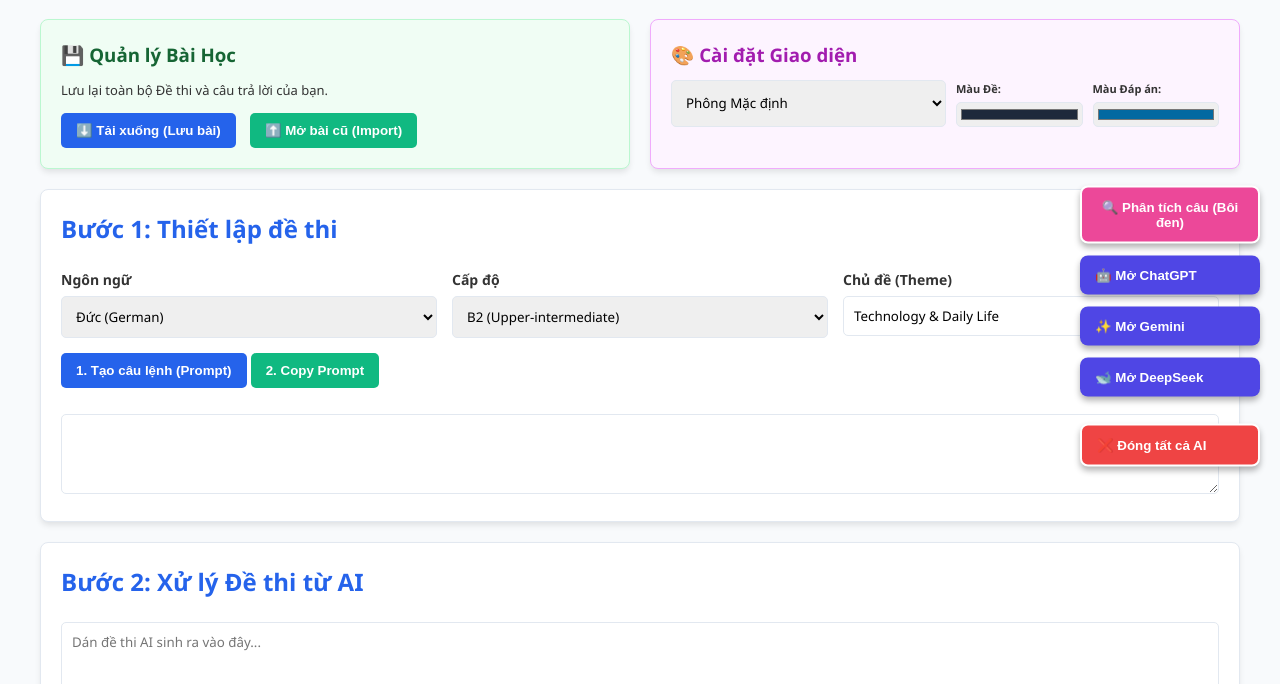
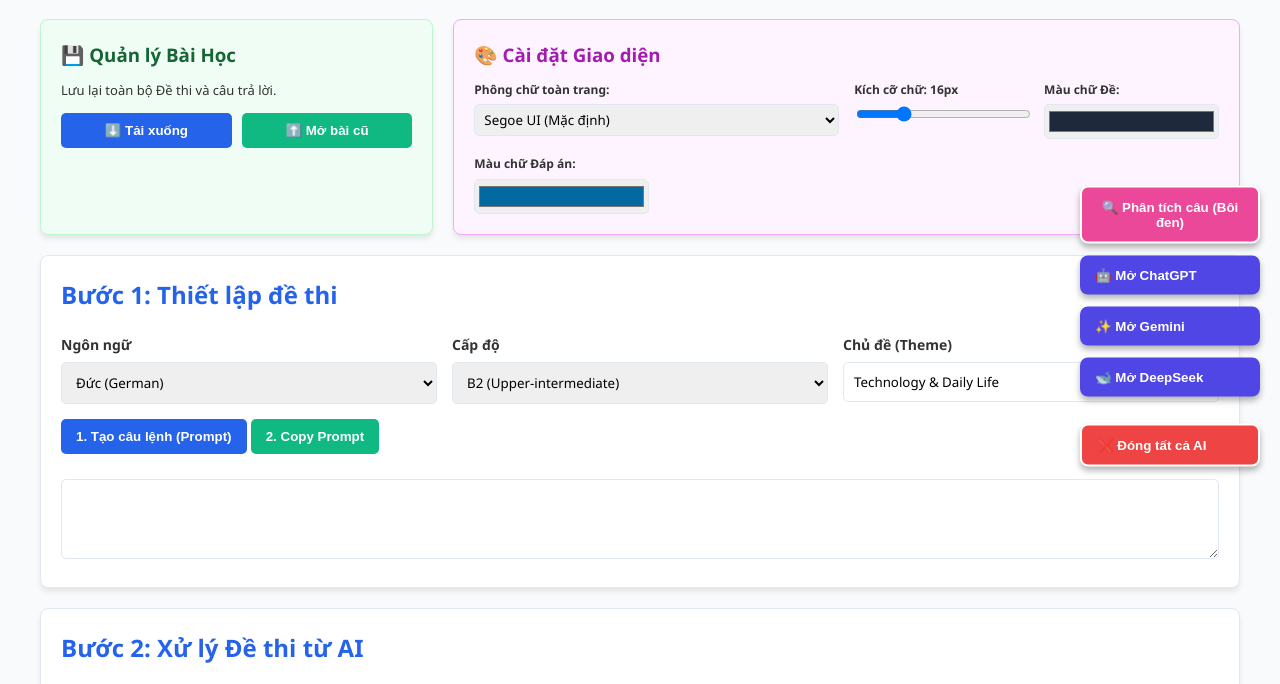
Before and after one commit to williamemily0703-maker/download, a plain HTML site: page index.html in a window 1280 px wide. Shown: the part 74-758 px from the top of the page. Drawn offline with Linux system fonts and the light colour scheme.

Commit message:
Update index.html

```diff
--- a/index.html
+++ b/index.html
@@ -3,21 +3,23 @@
 <head>
     <meta charset="UTF-8">
     <meta name="viewport" content="width=device-width, initial-scale=1.0">
-    <title>AI Language Exam Generator V5</title>
+    <title>AI Language Exam Generator V6</title>
     <style>
         :root {
             --primary: #2563eb; --bg: #f8fafc; --surface: #ffffff; --border: #e2e8f0;
             --app-font: 'Segoe UI', Tahoma, Geneva, Verdana, sans-serif;
+            --app-font-size: 16px; /* Biến quản lý kích cỡ chữ */
             --exam-color: #1e293b;
             --answer-color: #0369a1;
         }
         body { font-family: var(--app-font); background-color: var(--bg); color: #333; line-height: 1.6; padding: 20px; max-width: 1200px; margin: 0 auto; position: relative; transition: all 0.3s ease; }
         h1, h2, h3 { color: var(--primary); margin-top: 0; }
         .card { background: var(--surface); padding: 20px; border-radius: 8px; box-shadow: 0 4px 6px -1px rgba(0,0,0,0.1); margin-bottom: 20px; border: 1px solid var(--border); }
-        .grid { display: grid; grid-template-columns: repeat(auto-fit, minmax(200px, 1fr)); gap: 15px; margin-bottom: 15px; }
+        .grid { display: grid; grid-template-columns: repeat(auto-fit, minmax(150px, 1fr)); gap: 15px; margin-bottom: 15px; }
         label { font-weight: bold; display: block; margin-bottom: 5px; font-size: 14px; }
         select, input[type="text"], input[type="color"], textarea { width: 100%; padding: 10px; border: 1px solid var(--border); border-radius: 5px; box-sizing: border-box; font-family: inherit; }
-        input[type="color"] { padding: 2px; height: 42px; cursor: pointer; }
+        input[type="color"] { padding: 2px; height: 35px; cursor: pointer; }
+        input[type="range"] { width: 100%; cursor: pointer; }
         button { background-color: var(--primary); color: white; border: none; padding: 10px 15px; border-radius: 5px; cursor: pointer; font-weight: bold; transition: background 0.2s; }
         button:hover { background-color: #1d4ed8; }
         .btn-secondary { background-color: #10b981; }
@@ -34,9 +36,9 @@
         .workspace-grid { display: grid; grid-template-columns: 3fr 1.5fr; gap: 20px; }
         @media (max-width: 768px) { .workspace-grid { grid-template-columns: 1fr; } }
 
-        .exam-content-box { background: #f1f5f9; padding: 15px; border-radius: 5px; white-space: pre-wrap; height: 500px; overflow-y: auto; border: 1px solid var(--border); color: var(--exam-color); font-size: 16px;}
+        .exam-content-box { background: #f1f5f9; padding: 15px; border-radius: 5px; white-space: pre-wrap; height: 500px; overflow-y: auto; border: 1px solid var(--border); color: var(--exam-color); font-size: var(--app-font-size); transition: font-size 0.2s;}
         .answer-box { background: #e0f2fe; padding: 15px; border-radius: 5px; border: 1px solid #bae6fd; display: flex; flex-direction: column; }
-        .answer-box textarea { flex-grow: 1; height: auto; min-height: 300px; font-size: 16px; background: white; color: var(--answer-color); font-weight: 500;}
+        .answer-box textarea { flex-grow: 1; height: auto; min-height: 300px; font-size: var(--app-font-size); background: white; color: var(--answer-color); font-weight: 500; transition: font-size 0.2s;}
 
         .controls { display: flex; gap: 10px; align-items: center; background: #e0e7ff; padding: 10px; border-radius: 5px; margin-bottom: 15px; flex-wrap: wrap; }
         #record-status { color: #dc2626; font-weight: bold; display: none; animation: blink 1s infinite; }
@@ -69,31 +71,46 @@
 
     <h1>🌐 AI Language Exam Hub</h1>
 
-    <div class="grid" style="grid-template-columns: 1fr 1fr; gap: 20px; margin-bottom: 20px;">
+    <div class="grid" style="grid-template-columns: 1fr 2fr; gap: 20px; margin-bottom: 20px;">
 
         <div class="card" style="background-color: #f0fdf4; border-color: #bbf7d0; margin-bottom: 0;">
             <h3 style="margin-bottom: 10px; color: #166534;">💾 Quản lý Bài Học</h3>
-            <p style="font-size: 13px; margin-top: 0;">Lưu lại toàn bộ Đề thi và câu trả lời của bạn.</p>
-            <button onclick="exportData()">⬇️ Tải xuống (Lưu bài)</button>
-            <input type="file" id="import-file" style="display:none" onchange="importData(event)" accept=".json">
-            <button class="btn-secondary" onclick="document.getElementById('import-file').click()" style="margin-left: 10px;">⬆️ Mở bài cũ (Import)</button>
+            <p style="font-size: 13px; margin-top: 0;">Lưu lại toàn bộ Đề thi và câu trả lời.</p>
+            <div style="display: flex; gap: 10px;">
+                <button onclick="exportData()" style="flex: 1;">⬇️ Tải xuống</button>
+                <input type="file" id="import-file" style="display:none" onchange="importData(event)" accept=".json">
+                <button class="btn-secondary" onclick="document.getElementById('import-file').click()" style="flex: 1;">⬆️ Mở bài cũ</button>
+            </div>
         </div>
 
         <div class="card" style="background-color: #fdf4ff; border-color: #f0abfc; margin-bottom: 0;">
             <h3 style="margin-bottom: 10px; color: #a21caf;">🎨 Cài đặt Giao diện</h3>
-            <div style="display: flex; gap: 10px;">
-                <select id="font-family" onchange="updateTheme()" style="flex: 2;">
-                    <option value="'Segoe UI', Tahoma, Geneva, Verdana, sans-serif">Phông Mặc định</option>
-                    <option value="'Times New Roman', Times, serif">Times New Roman</option>
-                    <option value="Arial, Helvetica, sans-serif">Arial</option>
-                </select>
-                <div style="display: flex; flex-direction: column; flex: 1;">
-                    <label style="font-size: 11px;">Màu Đề:</label>
-                    <input type="color" id="color-exam" value="#1e293b" onchange="updateTheme()" style="height: 25px;">
+            <div class="grid" style="margin-bottom: 0;">
+                <div style="grid-column: span 2;">
+                    <label style="font-size: 12px;">Phông chữ toàn trang:</label>
+                    <select id="font-family" onchange="updateTheme()" style="padding: 5px;">
+                        <option value="'Segoe UI', Tahoma, Geneva, Verdana, sans-serif">Segoe UI (Mặc định)</option>
+                        <option value="Arial, Helvetica, sans-serif">Arial (Rõ ràng, dễ đọc)</option>
+                        <option value="'Times New Roman', Times, serif">Times New Roman (Cổ điển)</option>
+                        <option value="Georgia, serif">Georgia (Mềm mại)</option>
+                        <option value="'Courier New', Courier, monospace">Courier New (Gõ mã / Monospace)</option>
+                        <option value="'Comic Sans MS', cursive, sans-serif">Comic Sans MS (Vui nhộn)</option>
+                        <option value="'Trebuchet MS', 'Lucida Sans Unicode', 'Lucida Grande', 'Lucida Sans', Arial, sans-serif">Trebuchet MS (Hiện đại)</option>
+                        <option value="Verdana, Geneva, Tahoma, sans-serif">Verdana (To, rõ ràng)</option>
+                        <option value="Impact, Haettenschweiler, 'Arial Narrow Bold', sans-serif">Impact (In đậm, mạnh mẽ)</option>
+                    </select>
                 </div>
-                <div style="display: flex; flex-direction: column; flex: 1;">
-                    <label style="font-size: 11px;">Màu Đáp án:</label>
-                    <input type="color" id="color-answer" value="#0369a1" onchange="updateTheme()" style="height: 25px;">
+                <div>
+                    <label style="font-size: 12px;">Kích cỡ chữ: <span id="size-label">16px</span></label>
+                    <input type="range" id="font-size" min="12" max="28" value="16" oninput="updateTheme()">
+                </div>
+                <div>
+                    <label style="font-size: 12px;">Màu chữ Đề:</label>
+                    <input type="color" id="color-exam" value="#1e293b" onchange="updateTheme()">
+                </div>
+                <div>
+                    <label style="font-size: 12px;">Màu chữ Đáp án:</label>
+                    <input type="color" id="color-answer" value="#0369a1" onchange="updateTheme()">
                 </div>
             </div>
         </div>
@@ -218,11 +235,25 @@
     </div>
 
     <script>
+        // CẬP NHẬT GIAO DIỆN (Thêm logic Kích cỡ chữ)
+        function updateTheme() {
+            const font = document.getElementById('font-family').value;
+            const size = document.getElementById('font-size').value;
+            const examColor = document.getElementById('color-exam').value;
+            const answerColor = document.getElementById('color-answer').value;
+
+            document.getElementById('size-label').innerText = size + 'px';
+
+            document.documentElement.style.setProperty('--app-font', font);
+            document.documentElement.style.setProperty('--app-font-size', size + 'px');
+            document.documentElement.style.setProperty('--exam-color', examColor);
+            document.documentElement.style.setProperty('--answer-color', answerColor);
+        }
+
         // QUẢN LÝ CỬA SỔ POPUP
         let openedWindows = [];
 
         function openAIPopup(url) {
-            // Mở popup và thêm vào mảng quản lý
             const newWin = window.open(url, "_blank", "width=600,height=700,left=200,top=100,resizable=yes,scrollbars=yes,status=no,toolbar=no,menubar=no,location=no");
             if (newWin) openedWindows.push(newWin);
         }
@@ -235,7 +266,7 @@
                     closedCount++;
                 }
             });
-            openedWindows = []; // Xóa danh sách
+            openedWindows = [];
             if (closedCount > 0) alert(`✅ Đã đóng thành công ${closedCount} cửa sổ AI.`);
             else alert("⚠️ Không có cửa sổ AI nào đang mở từ trang web này.");
         }
@@ -249,7 +280,6 @@
 
         // TÍNH NĂNG EXPORT / IMPORT
         function exportData() {
-            // Gom toàn bộ dữ liệu đang có trên màn hình
             const appData = {
                 lang: document.getElementById('lang').value,
                 level: document.getElementById('level').value,
@@ -259,15 +289,18 @@
                 listeningAns: document.getElementById('listening-ans').value,
                 writingAns: document.getElementById('user-essay').value,
                 speakingAns: document.getElementById('user-speech').value,
+                theme: {
+                    fontFamily: document.getElementById('font-family').value,
+                    fontSize: document.getElementById('font-size').value,
+                    examColor: document.getElementById('color-exam').value,
+                    answerColor: document.getElementById('color-answer').value
+                },
                 timestamp: new Date().toLocaleString()
             };
 
-            // Đóng gói thành file JSON và kích hoạt tải xuống
             const dataStr = "data:text/json;charset=utf-8," + encodeURIComponent(JSON.stringify(appData));
             const downloadAnchorNode = document.createElement('a');
             downloadAnchorNode.setAttribute("href", dataStr);
-
-            // Tên file có chứa ngôn ngữ và chủ đề cho dễ tìm
             let fileName = `Bai_Thi_${appData.lang}_${appData.topic.replace(/\s+/g, '_')}.json`;
             downloadAnchorNode.setAttribute("download", fileName);
             document.body.appendChild(downloadAnchorNode);
@@ -284,42 +317,35 @@
                 try {
                     const data = JSON.parse(e.target.result);
 
-                    // Phục hồi thông số
                     if(data.lang) document.getElementById('lang').value = data.lang;
                     if(data.level) document.getElementById('level').value = data.level;
                     if(data.topic) document.getElementById('topic').value = data.topic;
 
-                    // Phục hồi Đề thi và chạy xử lý cắt thẻ
                     if(data.examText) {
                         document.getElementById('ai-response').value = data.examText;
                         processExam();
                     }
 
-                    // Phục hồi Bài làm của người dùng
                     if(data.readingAns) document.getElementById('reading-ans').value = data.readingAns;
                     if(data.listeningAns) document.getElementById('listening-ans').value = data.listeningAns;
                     if(data.writingAns) document.getElementById('user-essay').value = data.writingAns;
                     if(data.speakingAns) document.getElementById('user-speech').value = data.speakingAns;
 
+                    if(data.theme) {
+                        document.getElementById('font-family').value = data.theme.fontFamily || "'Segoe UI', Tahoma, Geneva, Verdana, sans-serif";
+                        document.getElementById('font-size').value = data.theme.fontSize || "16";
+                        document.getElementById('color-exam').value = data.theme.examColor || "#1e293b";
+                        document.getElementById('color-answer').value = data.theme.answerColor || "#0369a1";
+                        updateTheme();
+                    }
+
                     alert("✅ Đã khôi phục Bài học thành công!");
                 } catch(err) {
                     alert("⚠️ Lỗi: File không đúng định dạng tải về lúc trước.");
                 }
-                // Reset file input để có thể tải lại cùng 1 file nếu cần
                 event.target.value = '';
             };
             reader.readAsText(file);
-        }
-
-        // CÁC HÀM GIAO DIỆN & TIỆN ÍCH CŨ
-        function updateTheme() {
-            const font = document.getElementById('font-family').value;
-            const examColor = document.getElementById('color-exam').value;
-            const answerColor = document.getElementById('color-answer').value;
-
-            document.documentElement.style.setProperty('--app-font', font);
-            document.documentElement.style.setProperty('--exam-color', examColor);
-            document.documentElement.style.setProperty('--answer-color', answerColor);
         }
 
         function analyzeSelectedText() {
@@ -398,7 +424,6 @@ Format exactly with these headers: ### READING, ### LISTENING, ### WRITING, ###
             event.target.classList.add('active-tab');
         }
 
-        // TÍNH NĂNG ÂM THANH (Đọc chữ & Thu âm)
         let synth = window.speechSynthesis;
         let voices = [];
         function loadVoices() {
@@ -451,6 +476,8 @@ Format exactly with these headers: ### READING, ### LISTENING, ### WRITING, ###
             recognition.lang = langMap[document.getElementById('lang').value] || 'en-US';
 
             recognition.onstart = () => { status.style.display = 'inline'; };
+
+            // Xử lý sự kiện dựa trên event để đảm bảo độ tin cậy
             recognition.onresult = (event) => {
                 let final_transcript = '';
                 for (let i = event.resultIndex; i < event.results.length; ++i) {
@@ -458,6 +485,7 @@ Format exactly with these headers: ### READING, ### LISTENING, ### WRITING, ###
                 }
                 if (final_transcript) document.getElementById('user-speech').value += final_transcript + ' ';
             };
+
             recognition.onerror = () => { status.style.display = 'none'; };
             recognition.onend = () => { status.style.display = 'none'; };
             recognition.start();
```
